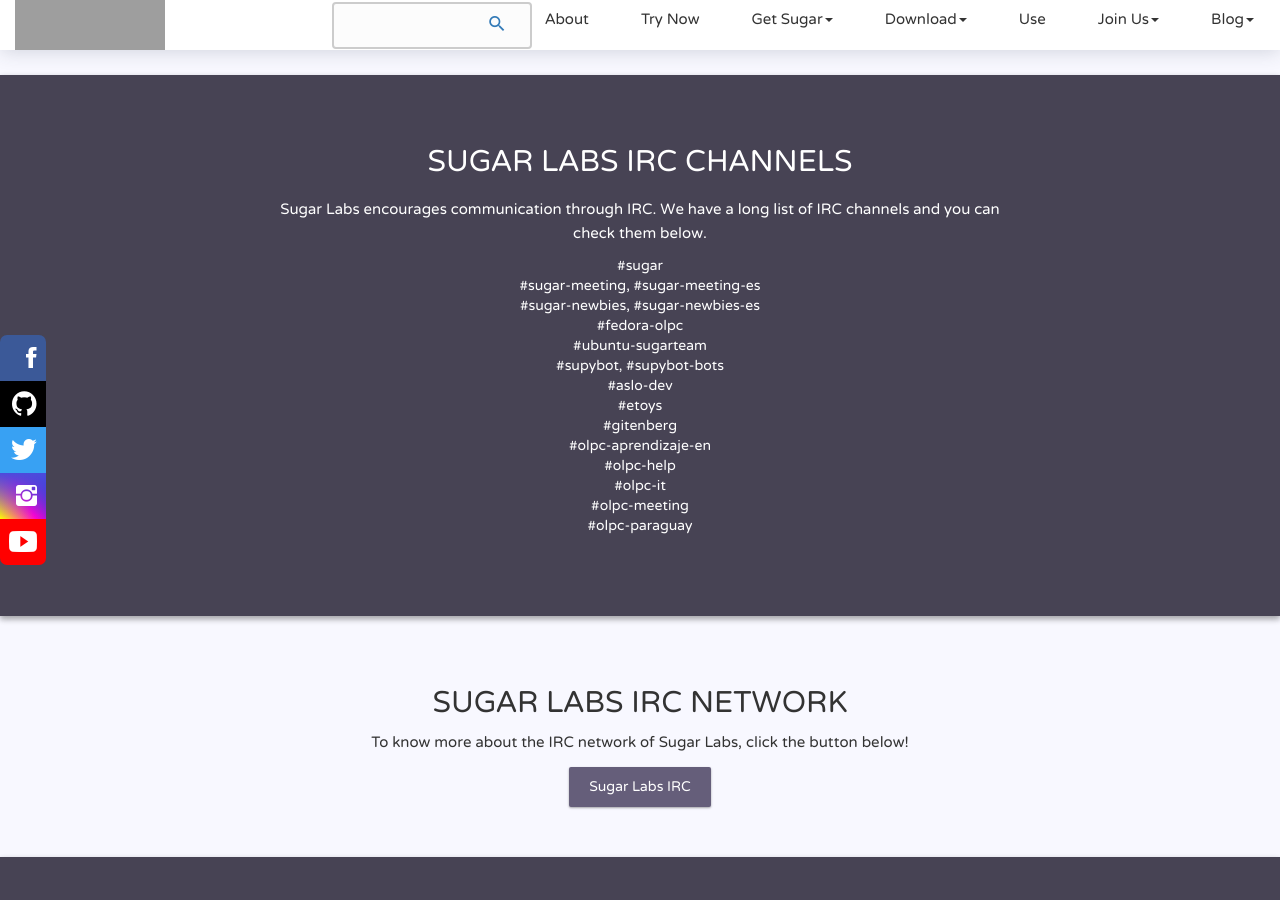
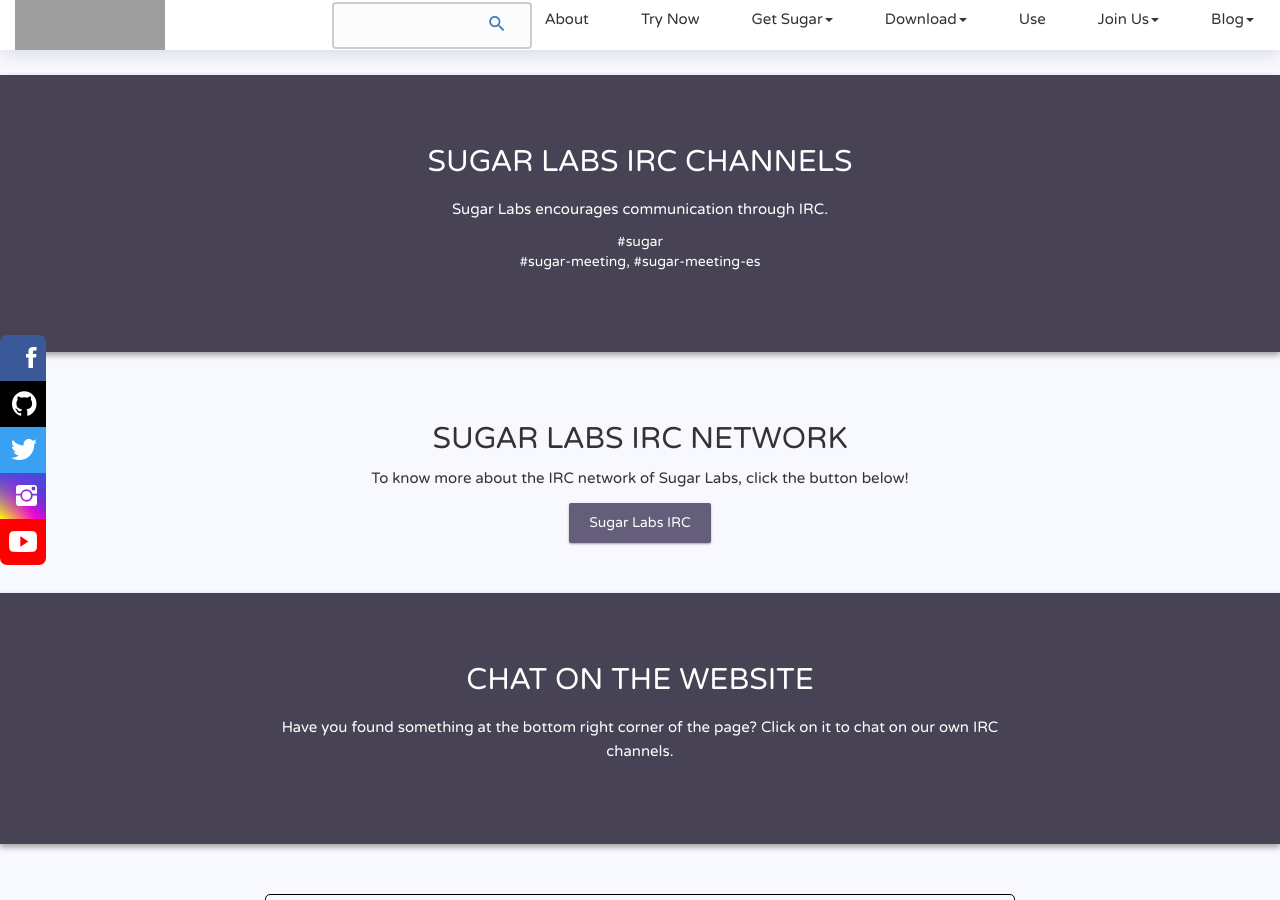
Before and after one commit to sugarlabs/www, a Jekyll site: the page built from about-irc.html, in a window 1280 px wide and 900 px high, scrolled down 1500 px. Built offline with Jekyll 4.4.1, drawn with Linux system fonts in a browser that asks for light colours; some web fonts are replaced; comment, search, counter and statistics services are not loaded; grey boxes are pictures that could not be loaded.

Commit message:
Remove unused IRC channels

```diff
--- a/about-irc.html
+++ b/about-irc.html
@@ -81,22 +81,10 @@
                 <div class="row">
                     <div class="col-md-8 col-md-push-2" >
                         <h2>SUGAR LABS IRC CHANNELS</h2>
-                        <p class="customFontSize">Sugar Labs encourages communication through IRC. We have a long list of IRC channels and you can check them below.
+                        <p class="customFontSize">Sugar Labs encourages communication through IRC.
                             <ul>
                                 <li>#sugar</li>
                                 <li>#sugar-meeting, #sugar-meeting-es</li>
-                                <li>#sugar-newbies, #sugar-newbies-es</li>
-                                <li>#fedora-olpc</li>
-                                <li>#ubuntu-sugarteam</li>
-                                <li>#supybot, #supybot-bots</li>
-                                <li>#aslo-dev</li>
-                                <li>#etoys</li>
-                                <li>#gitenberg</li>
-                                <li>#olpc-aprendizaje-en</li>
-                                <li>#olpc-help</li>
-                                <li>#olpc-it</li>
-                                <li>#olpc-meeting</li>
-                                <li>#olpc-paraguay</li>
                             </ul>
                         </p>
                     </div>
```
